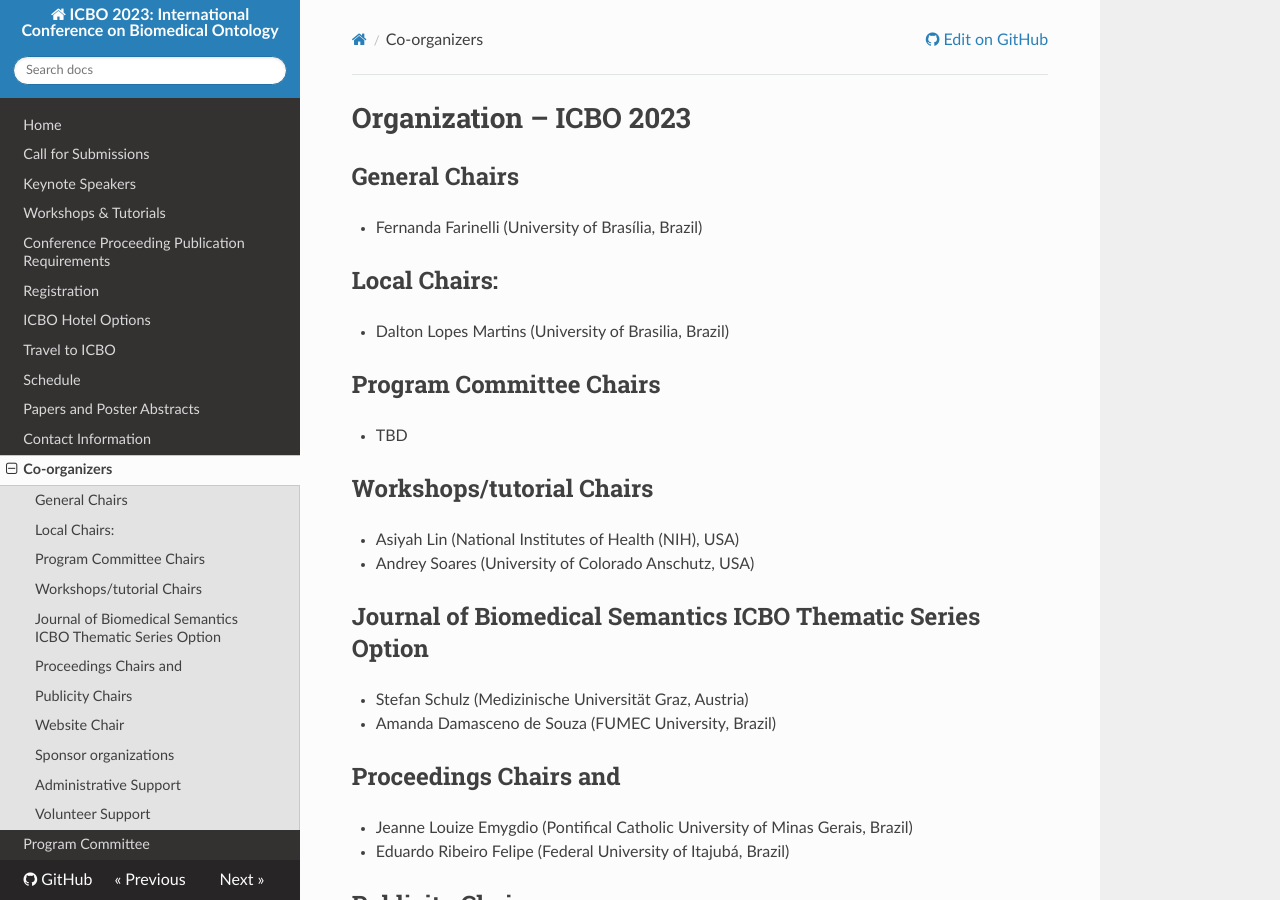
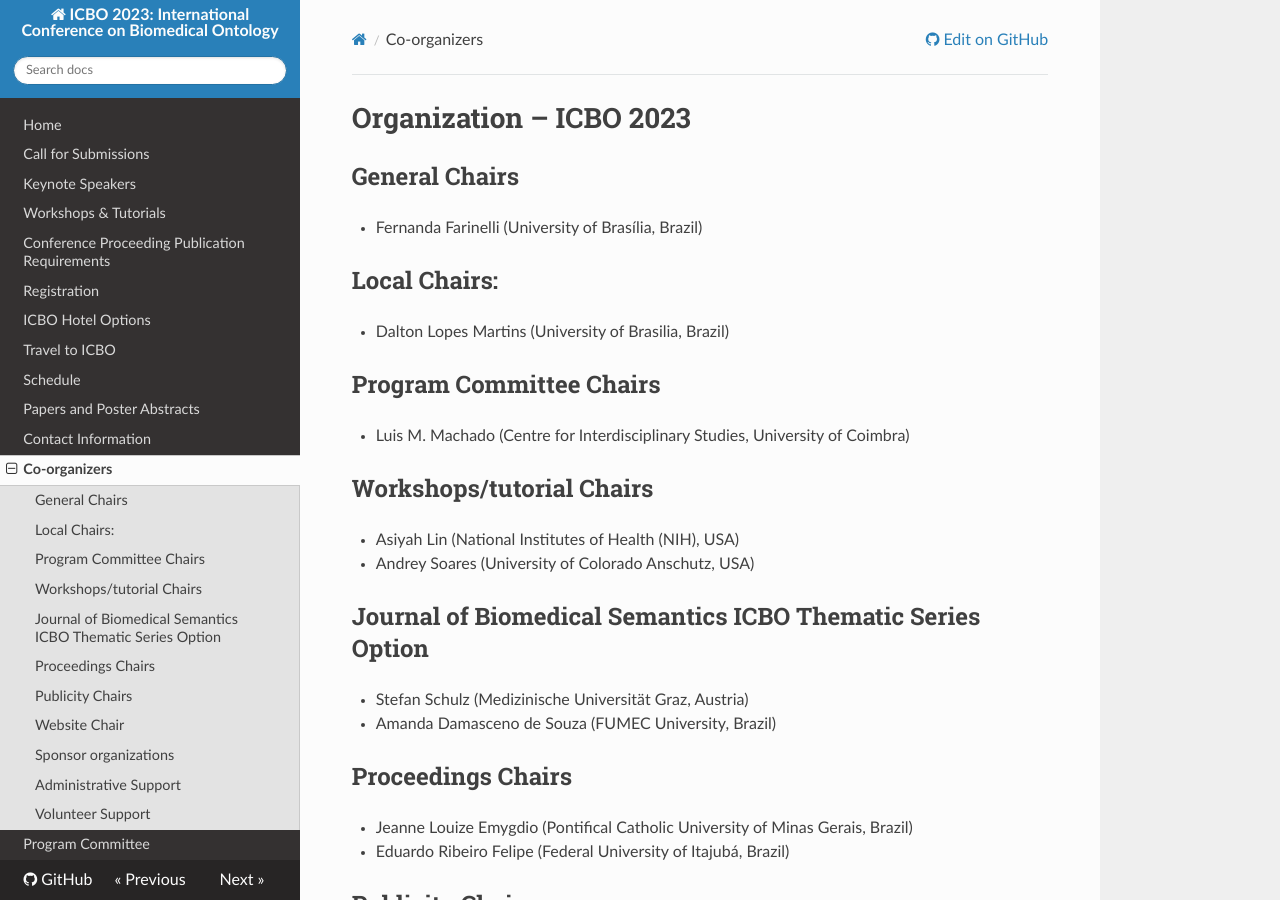
Before and after one commit to ICBO-conference/icbo2023, an MkDocs documentation site: the page built from docs/co-organizers.md, in a window 1280 px wide and 900 px high. Built offline with MkDocs 1.6.1, drawn with Linux system fonts in a browser that asks for light colours; nearby versions of some CDN libraries; some of the changed text lies outside the part shown.

Commit message:
organizers

```diff
--- a/docs/co-organizers.md
+++ b/docs/co-organizers.md
@@ -7,7 +7,7 @@
 * Dalton Lopes Martins (University of Brasilia, Brazil)
 
 ## Program Committee Chairs
-* TBD
+* Luis M. Machado (Centre for Interdisciplinary Studies, University of Coimbra)
 
 ## Workshops/tutorial Chairs
 * Asiyah Lin (National Institutes of Health (NIH), USA)
@@ -17,12 +17,12 @@
 * Stefan Schulz (Medizinische Universität Graz, Austria)
 * Amanda Damasceno de Souza (FUMEC University, Brazil)
 
-## Proceedings Chairs and
+## Proceedings Chairs
 * Jeanne Louize Emygdio (Pontifical Catholic University of Minas Gerais, Brazil)
 * Eduardo Ribeiro Felipe (Federal University of Itajubá, Brazil)
 
 ## Publicity Chairs
-* TBD
+* Amanda Damasceno de Souza (FUMEC University, Brazil)
 
 ## Website Chair
 * Eduardo Ribeiro Felipe (Federal University of Itajubá, Brazil)
```
